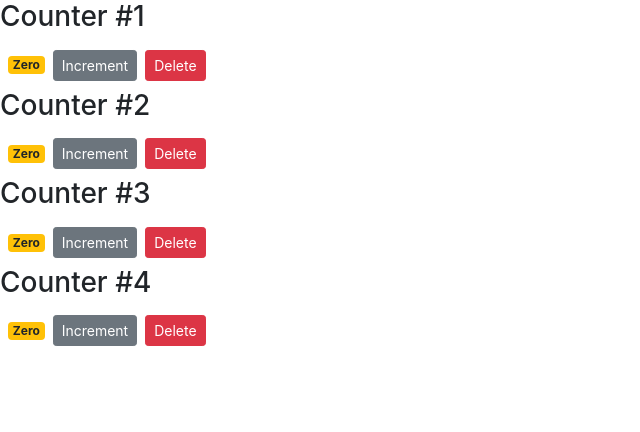
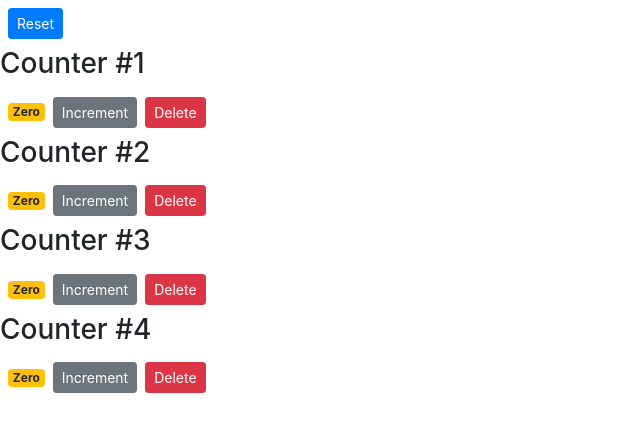
Before and after one commit to asinggih/Learn-React, a React (Create React App) app in the folder counter-app/: page / in a window 1280 px wide. Shown: the top 432 px of the page, without its empty margins (0-640 px from the left). Built offline with nearby package versions, Linux system fonts and the light colour scheme.

Commit message:
Single source of truth

```diff
--- a/counter-app/src/components/counters.jsx
+++ b/counter-app/src/components/counters.jsx
@@ -20,9 +20,23 @@
 		this.setState({ counters: counters });
 	};
 
+	handleReset = () => {
+		const counters = this.state.counters.map(c => {
+			c.value = 0;
+			return c;
+		});
+		this.setState({ counters: counters });
+	};
+
 	render() {
 		return (
 			<div>
+				<button
+					onClick={this.handleReset}
+					className="btn btn-primary btn-sm m-2"
+				>
+					Reset
+				</button>
 				{this.state.counters.map(counter => (
 					<Counter
 						key={counter.id}
```
